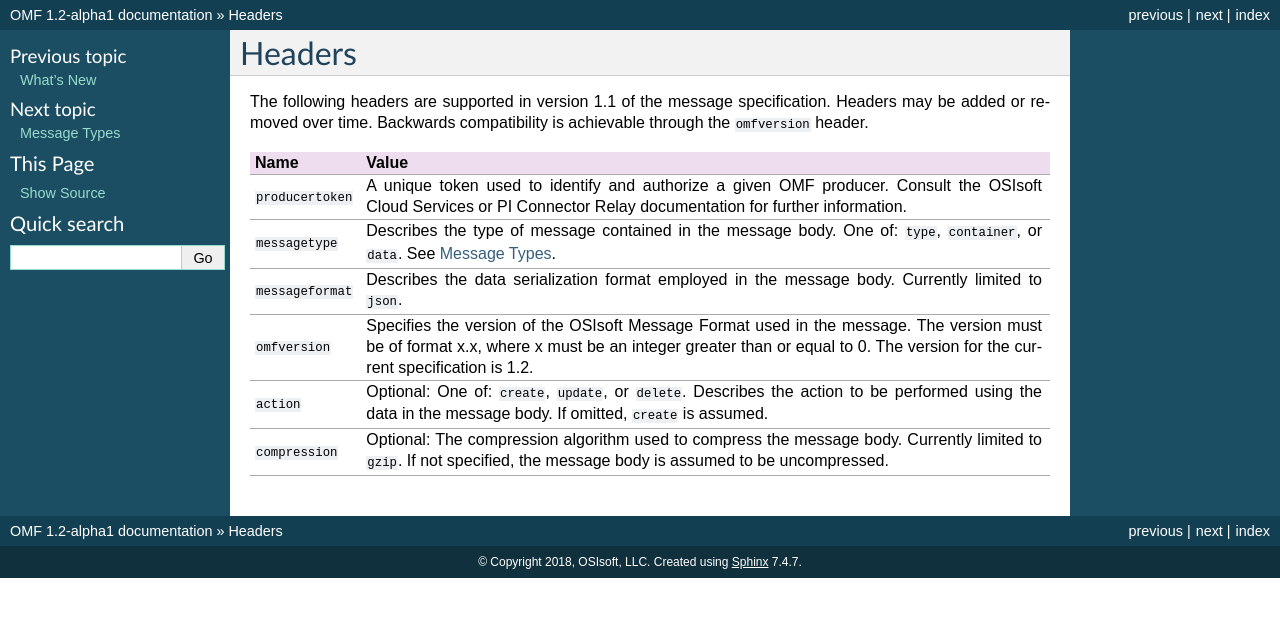
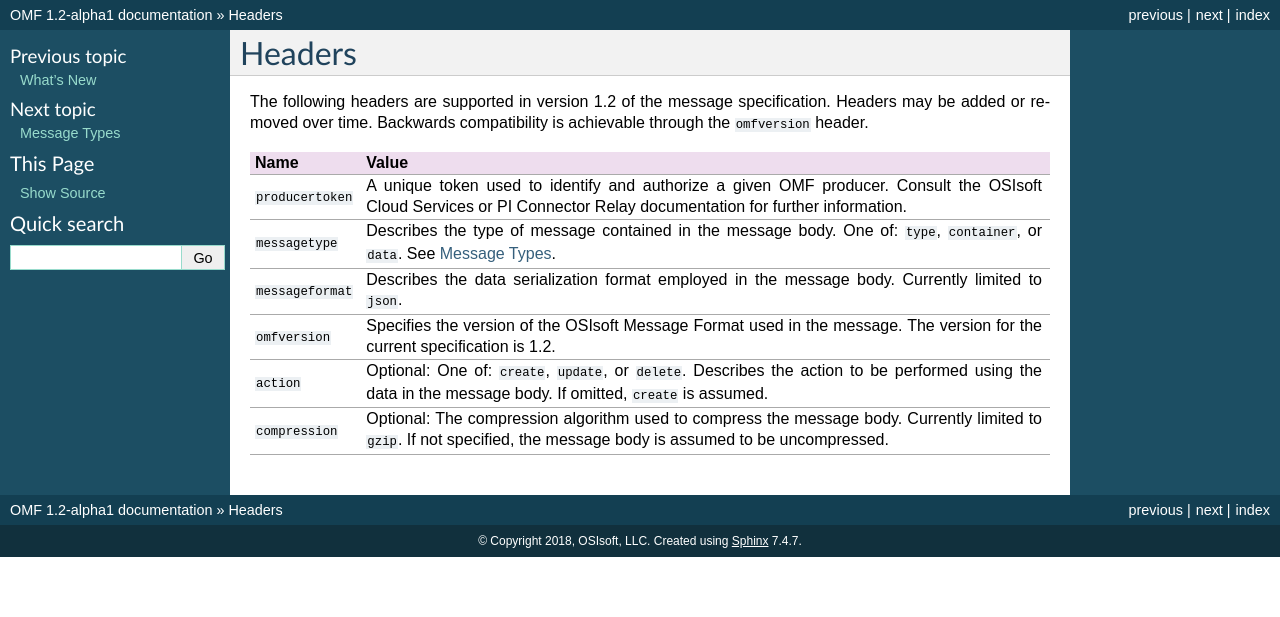
Before and after one commit to AVEVA/OMF-Docs, a Sphinx documentation site: the page built from docs/Headers.rst, in a window 1280 px wide. Shown: the top 617 px of the page. Built offline with Sphinx 7.4.7, drawn with Linux system fonts in a browser that asks for light colours.

Commit message:
Remove version requirement from Headers

```diff
--- a/docs/Headers.rst
+++ b/docs/Headers.rst
@@ -1,7 +1,7 @@
 Headers
 =======
 
-The following headers are supported in version 1.1 of the message specification. Headers may
+The following headers are supported in version 1.2 of the message specification. Headers may
 be added or removed over time. Backwards compatibility is achievable through the ``omfversion`` header.
 
 =================    ========================================================================================
@@ -13,7 +13,7 @@ Name                 Value
                      ``type``, ``container``, or ``data``. See :doc:`Message_Types`.
 ``messageformat``    Describes the data serialization format employed in the message body. Currently
                      limited to ``json``.
-``omfversion``       Specifies the version of the OSIsoft Message Format used in the message. The version must be of format x.x, where x must be an integer greater than or equal to 0. The version for the current specification is 1.2.
+``omfversion``       Specifies the version of the OSIsoft Message Format used in the message. The version for the current specification is 1.2.
 ``action``           Optional: One of: ``create``, ``update``, or ``delete``. Describes the action to be
                      performed using the data in the message body. If omitted, ``create`` is assumed.
 ``compression``	     Optional: The compression algorithm used to compress the message body. Currently
```
